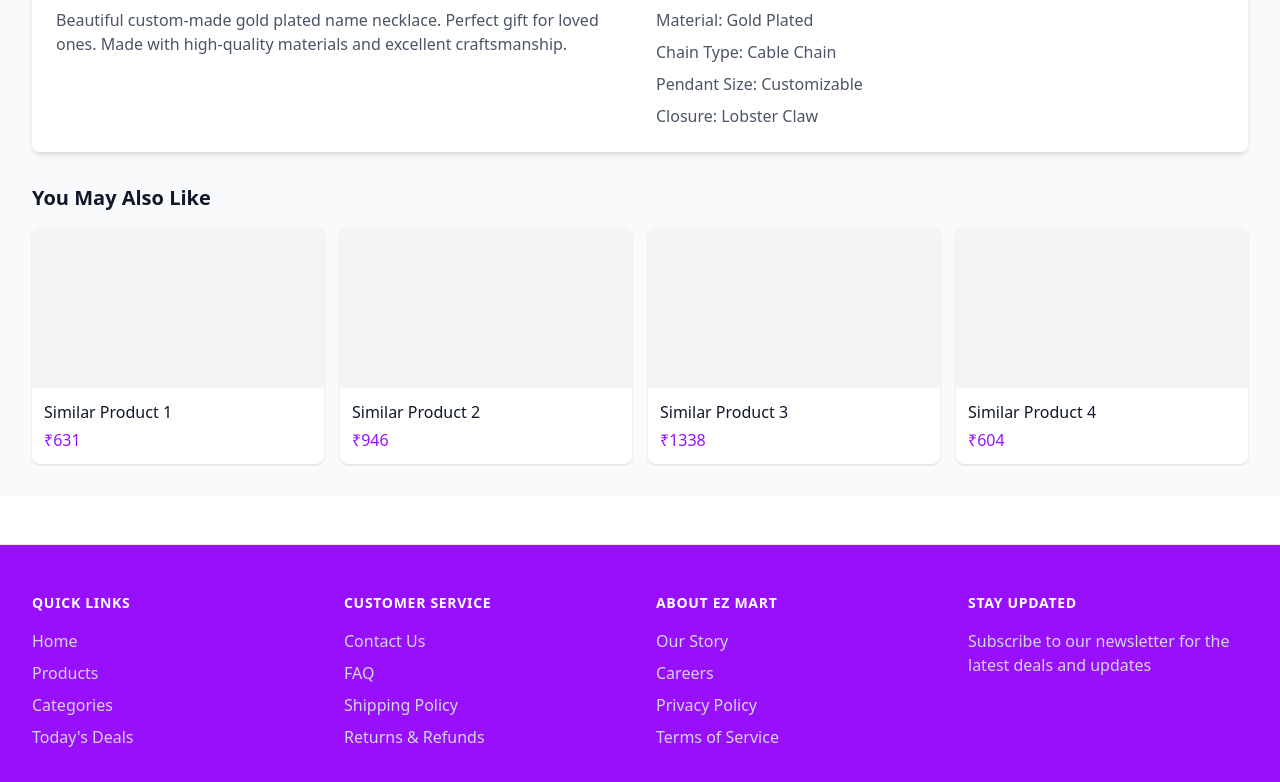
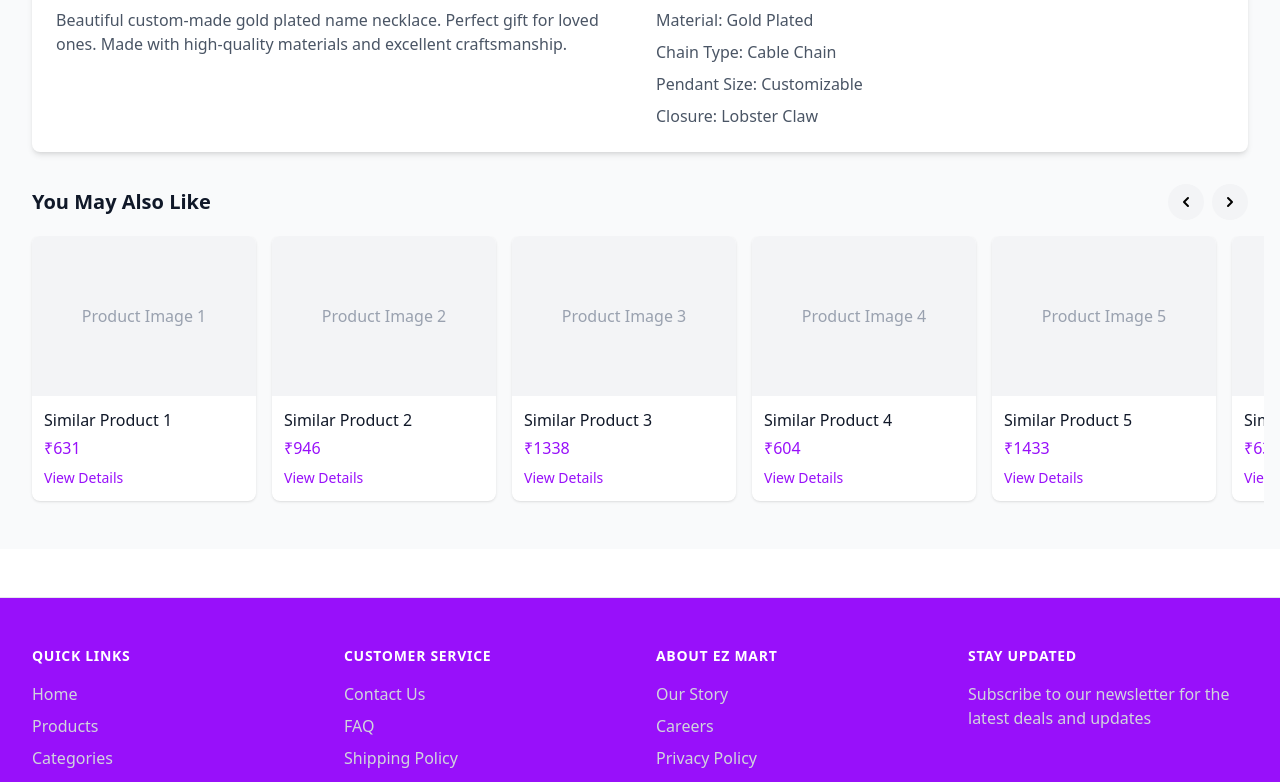
Before and after one commit to sk-235648/ezmart, a Next.js app: page /items/1 in a window 1280 px wide. Shown: the part 864-1646 px from the top of the page. Built offline with nearby package versions, Linux system fonts and the light colour scheme.

Commit message:
corousel added

```diff
--- a/app/items/[products]/page.js
+++ b/app/items/[products]/page.js
@@ -1,7 +1,12 @@
-"use client"
-import React, { useState } from 'react';
-import Link from 'next/link';
-import { FiShoppingCart, FiHeart, FiShare2, FiChevronLeft } from 'react-icons/fi';
+"use client";
+import React, { useState,useRef } from "react";
+import Link from "next/link";
+import {
+  FiShoppingCart,
+  FiHeart,
+  FiShare2,
+  FiChevronLeft,
+} from "react-icons/fi";
 
 const product = {
   id: 1,
@@ -10,18 +15,20 @@ const product = {
   price: 890,
   originalPrice: 990,
   discount: "10%",
-  description: "Beautiful custom-made gold plated name necklace. Perfect gift for loved ones. Made with high-quality materials and excellent craftsmanship.",
+  description:
+    "Beautiful custom-made gold plated name necklace. Perfect gift for loved ones. Made with high-quality materials and excellent craftsmanship.",
   sizes: ["16 inches", "18 inches", "20 inches"],
   colors: ["Gold", "Rose Gold", "Silver"],
   deliveryDate: "Delivery by 3-5 business days",
   reviews: 48,
-  rating: 4.8
+  rating: 4.8,
 };
 
 export default function ProductDetail() {
   const [selectedSize, setSelectedSize] = useState(product.sizes[0]);
   const [selectedColor, setSelectedColor] = useState(product.colors[0]);
   const [quantity, setQuantity] = useState(1);
+  const carouselRef = useRef(null);
 
   const handleAddToCart = () => {
     console.log("Added to cart:", {
@@ -29,7 +36,7 @@ export default function ProductDetail() {
       size: selectedSize,
       color: selectedColor,
       quantity,
-      price: product.price
+      price: product.price,
     });
     // Add your cart logic here
   };
@@ -40,7 +47,7 @@ export default function ProductDetail() {
       size: selectedSize,
       color: selectedColor,
       quantity,
-      price: product.price
+      price: product.price,
     });
     // Add your checkout logic here
   };
@@ -50,7 +57,10 @@ export default function ProductDetail() {
       {/* Navigation/Back button */}
       <div className="bg-white shadow-sm py-4 px-6">
         <div className="max-w-7xl mx-auto">
-          <Link href="/" className="flex items-center text-purple-600 hover:text-purple-800">
+          <Link
+            href="/"
+            className="flex items-center text-purple-600 hover:text-purple-800"
+          >
             <FiChevronLeft className="mr-1" />
             Continue Shopping
           </Link>
@@ -72,7 +82,10 @@ export default function ProductDetail() {
               </div>
               <div className="flex space-x-2">
                 {[1, 2, 3, 4].map((i) => (
-                  <div key={i} className="bg-gray-100 rounded-md w-16 h-16 cursor-pointer border-2 border-transparent hover:border-purple-500"></div>
+                  <div
+                    key={i}
+                    className="bg-gray-100 rounded-md w-16 h-16 cursor-pointer border-2 border-transparent hover:border-purple-500"
+                  ></div>
                 ))}
               </div>
             </div>
@@ -80,13 +93,19 @@ export default function ProductDetail() {
             {/* Product Details */}
             <div className="space-y-6">
               <div>
-                <h1 className="text-2xl font-bold text-gray-900">{product.title}</h1>
+                <h1 className="text-2xl font-bold text-gray-900">
+                  {product.title}
+                </h1>
                 <div className="flex items-center mt-2">
                   <div className="flex items-center">
                     {[...Array(5)].map((_, i) => (
                       <svg
                         key={i}
-                        className={`w-5 h-5 ${i < Math.floor(product.rating) ? 'text-yellow-400' : 'text-gray-300'}`}
+                        className={`w-5 h-5 ${
+                          i < Math.floor(product.rating)
+                            ? "text-yellow-400"
+                            : "text-gray-300"
+                        }`}
                         fill="currentColor"
                         viewBox="0 0 20 20"
                       >
@@ -94,14 +113,20 @@ export default function ProductDetail() {
                       </svg>
                     ))}
                   </div>
-                  <span className="text-gray-600 ml-2">{product.rating} ({product.reviews} reviews)</span>
+                  <span className="text-gray-600 ml-2">
+                    {product.rating} ({product.reviews} reviews)
+                  </span>
                 </div>
               </div>
 
               <div className="space-y-4">
                 <div className="flex items-center space-x-4">
-                  <span className="text-2xl font-bold text-purple-600">₹{product.price}</span>
-                  <span className="text-lg text-gray-500 line-through">₹{product.originalPrice}</span>
+                  <span className="text-2xl font-bold text-purple-600">
+                    ₹{product.price}
+                  </span>
+                  <span className="text-lg text-gray-500 line-through">
+                    ₹{product.originalPrice}
+                  </span>
                   <span className="bg-purple-100 text-purple-800 text-sm font-medium px-2 py-0.5 rounded">
                     {product.discount} OFF
                   </span>
@@ -112,11 +137,15 @@ export default function ProductDetail() {
                 <div>
                   <h3 className="text-sm font-medium text-gray-900">Colors</h3>
                   <div className="flex space-x-2 mt-2">
-                    {product.colors.map(color => (
+                    {product.colors.map((color) => (
                       <button
                         key={color}
                         onClick={() => setSelectedColor(color)}
-                        className={`w-8 h-8 rounded-full border-2 ${selectedColor === color ? 'border-purple-500' : 'border-gray-300'}`}
+                        className={`w-8 h-8 rounded-full border-2 ${
+                          selectedColor === color
+                            ? "border-purple-500"
+                            : "border-gray-300"
+                        }`}
                         style={{ backgroundColor: color.toLowerCase() }}
                         aria-label={color}
                       />
@@ -127,11 +156,15 @@ export default function ProductDetail() {
                 <div>
                   <h3 className="text-sm font-medium text-gray-900">Size</h3>
                   <div className="flex space-x-2 mt-2">
-                    {product.sizes.map(size => (
+                    {product.sizes.map((size) => (
                       <button
                         key={size}
                         onClick={() => setSelectedSize(size)}
-                        className={`px-3 py-1 border rounded-md text-sm ${selectedSize === size ? 'bg-purple-600 text-white border-purple-600' : 'bg-white text-gray-700 border-gray-300'}`}
+                        className={`px-3 py-1 border rounded-md text-sm ${
+                          selectedSize === size
+                            ? "bg-purple-600 text-white border-purple-600"
+                            : "bg-white text-gray-700 border-gray-300"
+                        }`}
                       >
                         {size}
                       </button>
@@ -142,20 +175,22 @@ export default function ProductDetail() {
                 <div className="flex items-center space-x-4">
                   <div className="flex items-center border rounded-md">
                     <button
-                      onClick={() => setQuantity(q => Math.max(1, q - 1))}
+                      onClick={() => setQuantity((q) => Math.max(1, q - 1))}
                       className="px-3 py-1 text-lg hover:bg-gray-100"
                     >
                       -
                     </button>
                     <span className="px-3 py-1">{quantity}</span>
                     <button
-                      onClick={() => setQuantity(q => q + 1)}
+                      onClick={() => setQuantity((q) => q + 1)}
                       className="px-3 py-1 text-lg hover:bg-gray-100"
                     >
                       +
                     </button>
                   </div>
-                  <span className="text-sm text-gray-500">{product.deliveryDate}</span>
+                  <span className="text-sm text-gray-500">
+                    {product.deliveryDate}
+                  </span>
                 </div>
               </div>
 
@@ -191,7 +226,9 @@ export default function ProductDetail() {
 
         {/* Product Description and Details */}
         <div className="mt-8 bg-white rounded-lg shadow-md overflow-hidden p-6">
-          <h2 className="text-xl font-bold text-gray-900 mb-4">Product Details</h2>
+          <h2 className="text-xl font-bold text-gray-900 mb-4">
+            Product Details
+          </h2>
           <div className="grid grid-cols-1 md:grid-cols-2 gap-8">
             <div>
               <h3 className="font-medium text-gray-900 mb-2">Description</h3>
@@ -200,26 +237,109 @@ export default function ProductDetail() {
             <div>
               <h3 className="font-medium text-gray-900 mb-2">Specifications</h3>
               <ul className="space-y-2 text-gray-600">
-                <li><span className="font-medium">Material:</span> Gold Plated</li>
-                <li><span className="font-medium">Chain Type:</span> Cable Chain</li>
-                <li><span className="font-medium">Pendant Size:</span> Customizable</li>
-                <li><span className="font-medium">Closure:</span> Lobster Claw</li>
+                <li>
+                  <span className="font-medium">Material:</span> Gold Plated
+                </li>
+                <li>
+                  <span className="font-medium">Chain Type:</span> Cable Chain
+                </li>
+                <li>
+                  <span className="font-medium">Pendant Size:</span>{" "}
+                  Customizable
+                </li>
+                <li>
+                  <span className="font-medium">Closure:</span> Lobster Claw
+                </li>
               </ul>
             </div>
           </div>
         </div>
 
         {/* You may also like section */}
-        <div className="mt-8">
-          <h2 className="text-xl font-bold text-gray-900 mb-4">You May Also Like</h2>
-          <div className="grid grid-cols-2 sm:grid-cols-4 gap-4">
-            {/* Sample related products - you would map through actual related products */}
-            {[1, 2, 3, 4].map(i => (
-              <div key={i} className="bg-white rounded-lg shadow-sm overflow-hidden cursor-pointer hover:shadow-md transition-shadow">
-                <div className="bg-gray-100 h-40"></div>
+        <div className="mt-8 relative">
+          <div className="flex justify-between items-center mb-4">
+            <h2 className="text-xl font-bold text-gray-900">
+              You May Also Like
+            </h2>
+            <div className="flex space-x-2">
+              <button
+                onClick={() =>
+                  carouselRef.current?.scrollBy({
+                    left: -300,
+                    behavior: "smooth",
+                  })
+                }
+                className="p-2 rounded-full bg-gray-100 hover:bg-gray-200"
+              >
+                <svg
+                  xmlns="http://www.w3.org/2000/svg"
+                  className="h-5 w-5"
+                  viewBox="0 0 20 20"
+                  fill="currentColor"
+                >
+                  <path
+                    fillRule="evenodd"
+                    d="M12.707 5.293a1 1 0 010 1.414L9.414 10l3.293 3.293a1 1 0 01-1.414 1.414l-4-4a1 1 0 010-1.414l4-4a1 1 0 011.414 0z"
+                    clipRule="evenodd"
+                  />
+                </svg>
+              </button>
+              <button
+                onClick={() =>
+                  carouselRef.current?.scrollBy({
+                    left: 300,
+                    behavior: "smooth",
+                  })
+                }
+                className="p-2 rounded-full bg-gray-100 hover:bg-gray-200"
+              >
+                <svg
+                  xmlns="http://www.w3.org/2000/svg"
+                  className="h-5 w-5"
+                  viewBox="0 0 20 20"
+                  fill="currentColor"
+                >
+                  <path
+                    fillRule="evenodd"
+                    d="M7.293 14.707a1 1 0 010-1.414L10.586 10 7.293 6.707a1 1 0 011.414-1.414l4 4a1 1 0 010 1.414l-4 4a1 1 0 01-1.414 0z"
+                    clipRule="evenodd"
+                  />
+                </svg>
+              </button>
+            </div>
+          </div>
+
+          <div
+            ref={carouselRef}
+            className="flex space-x-4 overflow-x-auto scroll-smooth pb-4 -mx-4 px-4"
+            style={{ scrollbarWidth: "none" }} // Hide scrollbar in Firefox
+          >
+            {/* Hide scrollbar in Chrome/Safari */}
+            <style jsx>{`
+              .overflow-x-auto::-webkit-scrollbar {
+                display: none;
+              }
+            `}</style>
+
+            {/* Sample related products - in a real app you would map through actual data */}
+            {[...Array(10)].map((_, i) => (
+              <div
+                key={i}
+                className="flex-shrink-0 w-56 bg-white rounded-lg shadow-sm overflow-hidden cursor-pointer hover:shadow-md transition-shadow"
+              >
+                <div className="bg-gray-100 h-40 flex items-center justify-center">
+                  <span className="text-gray-400">Product Image {i + 1}</span>
+                </div>
                 <div className="p-3">
-                  <h3 className="font-medium text-gray-900">Similar Product {i}</h3>
-                  <p className="text-purple-600 mt-1">₹{Math.floor(Math.random() * 1000) + 500}</p>
+                  <h3 className="font-medium text-gray-900">
+                    Similar Product {i + 1}
+                  </h3>
+                  <p className="text-purple-600 mt-1">
+                    ₹{Math.floor(Math.random() * 1000) + 500}
+                  </p>
+                  <button className="mt-2 text-sm text-purple-600 hover:text-purple-800">
+                    View Details
+                  </button>
                 </div>
               </div>
             ))}
```
